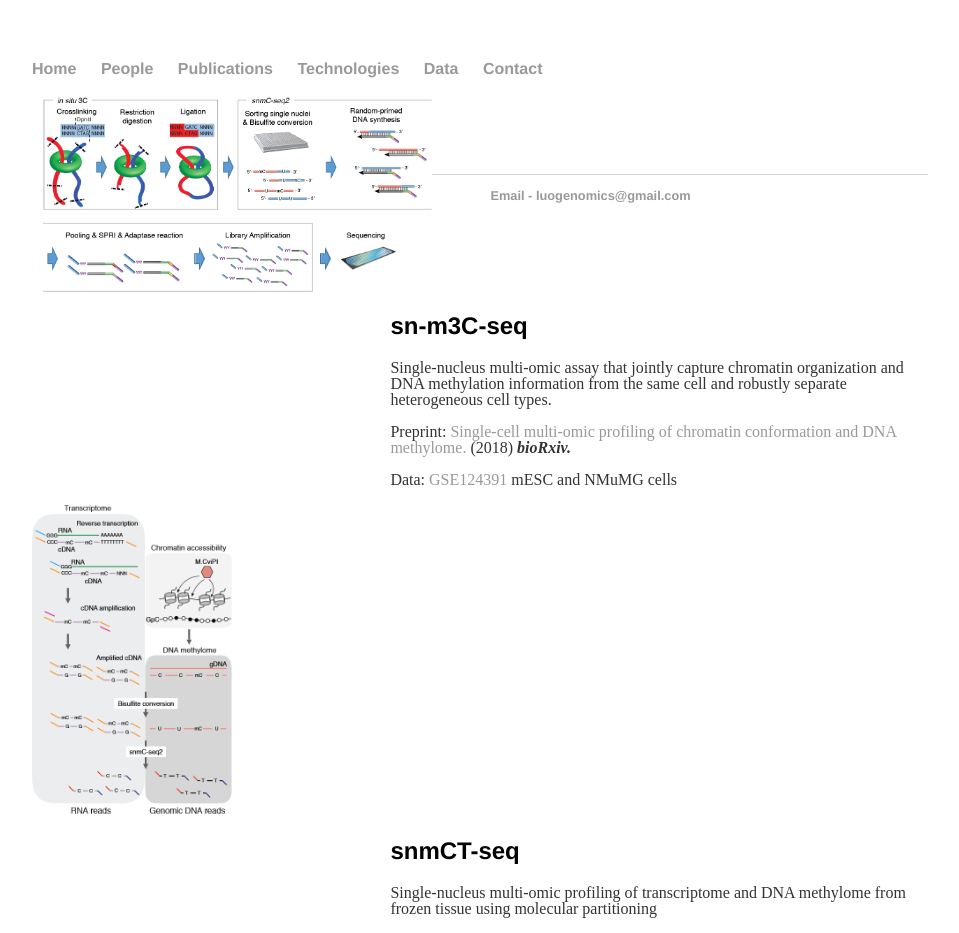
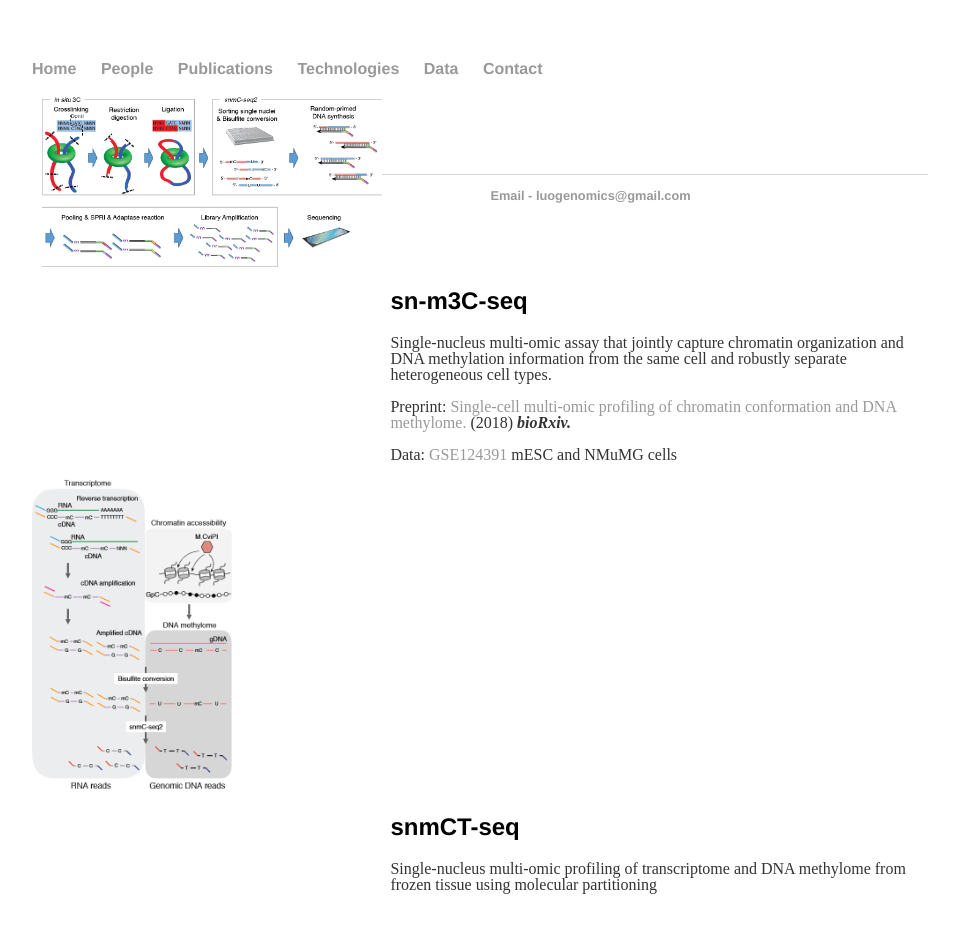
Before and after one commit to luogenomics/luogenomics.github.io, a Jekyll site: the page built from technologies/index.html, in a window 1280 px wide. Shown: the whole page, without its empty margins (160-1119 px from the left). Built offline with Jekyll 4.4.1, drawn with Linux system fonts in a browser that asks for light colours; after the commit the page ends 909 px from its top, so only the background shows below that.

Commit message:
Update index.html

```diff
--- a/technologies/index.html
+++ b/technologies/index.html
@@ -5,7 +5,7 @@
 <div class="projectbox">
   <div class="projectmediabox pull-left">
     <a href="">
-      <img width=400 class="projectmedia" src="m3C-seq.png" >
+      <img width=350 class="projectmedia" src="m3C-seq.png" >
     </a>
   </div>
   <div class="projecttextbox pull-right">
```
